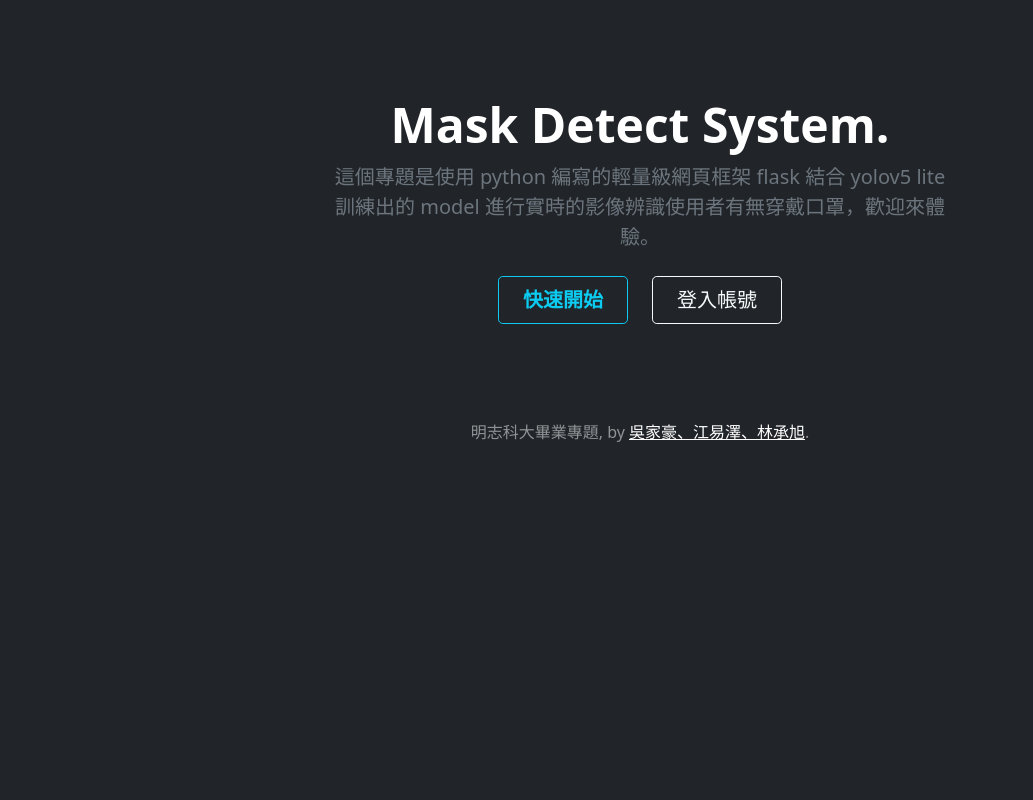
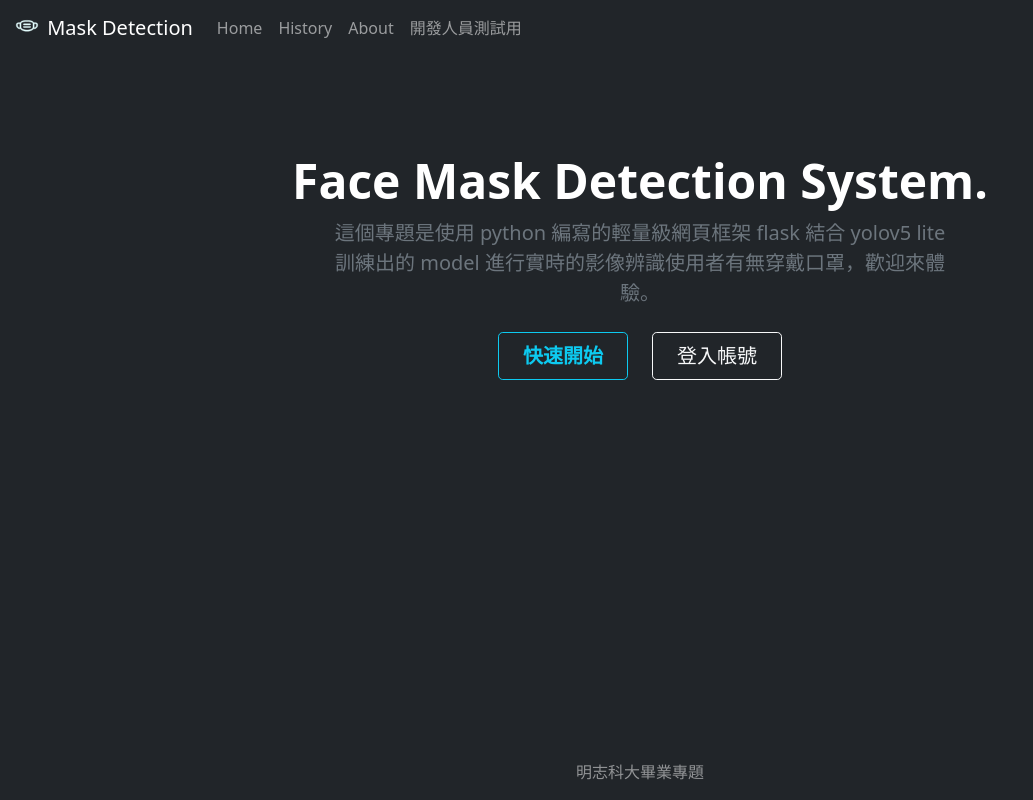
Before and after one commit to daoxuewu/MCUT-yolov5-to-flask, a Flask app: page / in a window 1280 px wide. Shown: the whole page, without its empty margins (0-1033 px from the left). Run offline with Flask 2, Linux system fonts and the light colour scheme; parts of the project's set-up code (start-up, migrations or seed data) failed here and were passed over; some libraries are stand-ins or nearby versions.

Commit message:
調整網頁外觀

```diff
--- a/app.py
+++ b/app.py
@@ -31,7 +31,7 @@ def get_image():
         try:
             return Response(response=response, status=200, mimetype='image/jpg')
         except:
-            return render_template('index1.html')
+            return render_template('test_page.html')
 
 #YoloV5測試用頁面
 @app.route('/')
--- a/server.py
+++ b/server.py
@@ -59,6 +59,7 @@ def gen():
 
 def get_all_images():
     image_folder = 'D:\\mcut_project\\static\\img\\train'
+    # image_folder = {{ url_for('static', filename='img\\train') }}
     images = [img for img in os.listdir(image_folder)
               if img.endswith(".jpg") or
               img.endswith(".jpeg") or
@@ -82,6 +83,31 @@ def index():
 @app.route("/quick_start")
 def quick_start():
     return render_template("quick_start.html")
+
+#YoloV5只傳圖片測試用頁面
+@app.route('/test_page')
+def test_page():
+   return render_template('test_page.html')
+
+# 測試用頁面接收圖片的路由
+class_names = [c.strip() for c in open(r'cam/coco.names').readlines()]
+file_name = ['jpg','jpeg','png']
+@app.route('/get_image', methods= ['POST'])
+def get_image():
+    image = request.files["images"]
+    print(f'image:{image}')
+    image_name = image.filename
+    image.save(os.path.join(os.getcwd(), image_name))
+    if image_name.split(".")[-1] in file_name:
+        img = cv2.imread(image_name)
+        img = detect(yolov5_model,img)
+        _, img_encoded = cv2.imencode('.jpg', img)
+        response = img_encoded.tobytes()
+        os.remove(image_name)
+        try:
+            return Response(response=response, status=200, mimetype='image/jpg')
+        except:
+            return render_template('test_page.html')
 
 @app.route('/create_table')
 def create_table():
--- a/templates/base.html
+++ b/templates/base.html
@@ -3,6 +3,7 @@
 <head>
   <!-- Required meta tags -->
   <meta charset="utf-8">
+  <!-- Responsive Web Design -->
   <meta name="viewport" content="width=device-width, initial-scale=1, shrink-to-fit=no">
 
   <!-- Bootstrap CSS -->
@@ -18,11 +19,43 @@
 <body class="text-white bg-dark" {% block body %}{% endblock %}>
 
     <!-- 希望能固定出現在每個網頁的 nav(尚未添加) -->
+    {% block navbar %}{% endblock %}
+    <nav class="navbar navbar-expand-lg bg-dark navbar-dark">
+      <div class="container-fluid">
+
+        <!-- 宣告一個可折疊的按鈕 mobile version -->
+        <button class="navbar-toggler" type="button" data-bs-toggle="collapse" data-bs-target="#navbarSupportedContent">
+          <span class="navbar-toggler-icon"></span>
+        </button>
+
+        <!-- desktop version -->
+        <div class="collapse navbar-collapse" id="navbarSupportedContent">
+          <a class="navbar-brand">
+            <img src="{{ url_for('static', filename='img/face_mask.svg') }}" alt="" width="30" height="24" class="d-inline-block align-text-top">
+            <!-- 首頁 -->Mask Detection
+          </a>
+          <ul class="navbar-nav">
+            <li class="nav-item">
+              <a class="nav-link" href="{{ url_for('index') }}">Home</a>
+            </li>
+            <li class="nav-item">
+              <a class="nav-link" href="#"><!-- 歷史紀錄 -->History</a>
+            </li>
+            <li class="nav-item">
+              <a class="nav-link" href="#"><!-- 關於我們 -->About</a>
+            </li>
+            <li class="nav-item">
+              <a class="nav-link" href="{{ url_for('test_page') }}"><!-- 測試用頁面 -->開發人員測試用</a>
+            </li>
+          </ul>
+        </div>
+      </div>
+    </nav>
+
 
 
   {# <!-- Convenience block inside the body. Put stuff here. --> #}
-  {% block content %}
-  {% endblock %}
+  {% block content %}{% endblock %}
 
   <main>
     {# <!-- 可供更改的部分 --> #}
@@ -30,8 +63,8 @@
   </main>
 
   <!-- 希望能固定出現在每個網頁的 footer(尚未添加) https://ithelp.ithome.com.tw/articles/10267476 -->
-  <footer class="mt-auto text-center text-white-50">
-    <p>明志科大畢業專題, by <a class="text-white">吳家豪、江易澤、林承旭</a>{# <a href="#" class="text-white">吳家豪、江易澤、林承旭</a> #}.</p>
+  <footer class="fixed-bottom text-center text-white-50">
+    <p>明志科大畢業專題{#, by <a class="text-white">吳家豪、江易澤、林承旭</a> <a href="#" class="text-white">吳家豪、江易澤、林承旭</a>.#}</p>
   </footer>
 
   {#<!-- Import Bootstrap bundle -->#}
--- a/templates/camera.html
+++ b/templates/camera.html
@@ -5,12 +5,12 @@
 {% block main %}
 
 
-    <div class="text-center mt-5">
+    <div class="text-center mt-3">
         <h1 class="title">Camera Live Streaming</h1>
         <img src="{{ url_for('video_feed') }}" alt="影像" style="display:block; margin:auto;">
         <br>
 
 
-        <button type="button" class="btn btn-dark btn-lg">Start</button>
+        <button type="button" class="btn btn-outline-light btn-lg">Start</button>
     </div>
 {% endblock %}
--- a/templates/index.html
+++ b/templates/index.html
@@ -17,11 +17,12 @@
     <!-- <h1>slideshow</h1> -->
     <!-- <img src="{{ url_for('slideshow') }}" style='width: 50%; height: 50%;'/> -->
 
+
     {# source https://bootstrap5.hexschool.com/docs/5.0/examples/heroes/ #}
     <div class="bg-dark text-secondary px-4 py-5 text-center">
-        <div class="py-5">
-          <h1 class="display-5 fw-bold text-white">Mask Detect System.</h1>
-          <div class="col-lg-6 mx-auto">
+        <div class="py-5 mx-auto">
+          <h1 class="display-5 fw-bold text-white">Face Mask Detection System.</h1>
+          <div class="col-lg-6 mx-auto ">
             <p class="fs-5 mb-4">這個專題是使用 python 編寫的輕量級網頁框架 flask 結合 yolov5 lite 訓練出的 model 進行實時的影像辨識使用者有無穿戴口罩，歡迎來體驗。</p>
             <div class="d-grid gap-2 d-sm-flex justify-content-sm-center">
                 <a class="btn btn-outline-info btn-lg px-4 me-sm-3 fw-bold" href="{{ url_for('camera') }}" role="button">快速開始</a>
--- a/templates/login_page.html
+++ b/templates/login_page.html
@@ -6,7 +6,7 @@
 
 
 
-     <div class="text-center mt-5">
+     <div class="text-center mt-5 mb-5">
         <form style="max-width:300px;margin:auto;" action="{{ url_for('user_signin') }}" method="POST">
             <img class="mb-3"
             src="{{ url_for('static', filename='img/mcut_logo.png') }}" width="100" alt="Capstone Firecloud Logo" >
```
Also changed, not shown: templates/test_page.html (+23 -21 lines), static/css/style.css (line endings or trailing spaces), static/css/test_page.css (renamed from static/css/style1.css), static/img/face_mask.svg (added).
